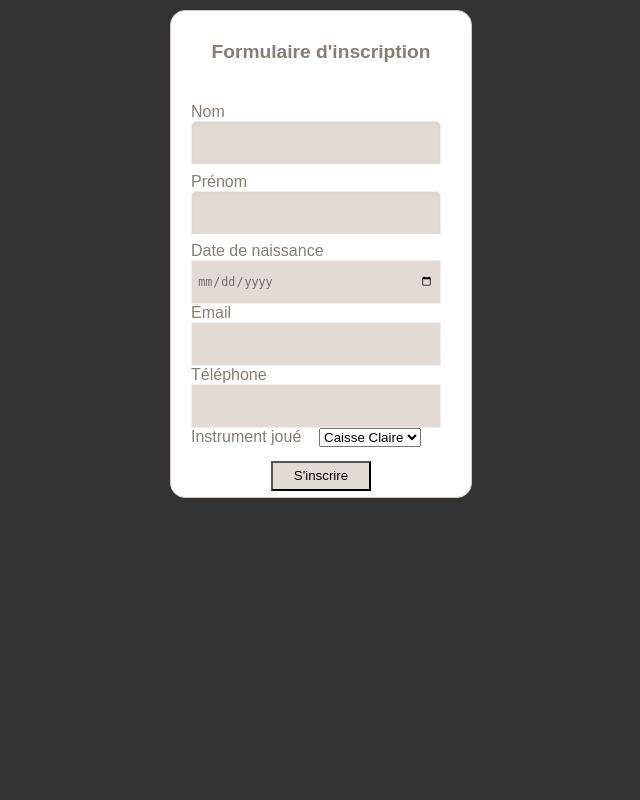
After one commit to VTanchereau/projetAssoMusique, a PHP site: page /view/subscribe.html in a window 1280 px wide. The commit adds this page. Shown: the whole page, without its empty margins (319-959 px from the left). Run offline with PHP 8.4, Linux system fonts and the light colour scheme; some web fonts are replaced.

Commit message:
modification des noms en anglais seconnecter=login, modif' css des form et création du form d'inscription nommé subscribe

```diff
--- a/bagad/assets/css/seconnecter.css
+++ b/bagad/assets/css/login.css
@@ -13,7 +13,7 @@ body {
 	background: #333;
 	padding: 10px;
 	font-family: 'Andika', sans-serif;
-	color: #b8a7a7;
+	color: #877d73;
 }
 
 h1 {
@@ -23,10 +23,7 @@ h1 {
 	padding-bottom: 10px;
 }
 
-h1 span {
-	color: #379413;
-	font-size: 1.3em;
-}
+
 
 #error_connection {
 	text-align: center;
@@ -34,7 +31,7 @@ h1 span {
 	margin-bottom: 1em;
 }
 
-#login {
+.main_form{
 	width: 260px;
 	padding: 30px 20px 20px 20px;
 	background: #fff;
@@ -60,14 +57,14 @@ h1 span {
 	color: #d3c7c3;
 }
 
-#loginform {
+.form_perso {
 	padding: 30px 0px 0px 0px;
 }
 
 input {
 	display: block;
 	border: none;
-	background: #eeeeee;
+	background-color: #e2dbd3;
 	width: 96%;
 	padding: 5% 2%;
 	font-size: 0.9em;
@@ -82,13 +79,13 @@ input[type="text"] {
 	-ms-box-shadow: inset 0 2px 8px -6px #bcb4ad;
 	-o-box-shadow: inset 0 2px 8px -6px #bcb4ad;
 	box-shadow: inset 0 2px 8px -6px #bcb4ad;
-	background: #e2dbd3;
+
 	border-bottom: none;
 	margin-bottom: 0.6em;
 }
 
 input[type="password"] {
-	background-color: #e2dbd3;
+
 	border-radius: 0px 0px 5px 5px;
 	box-shadow: 0px 0px 2px #efefeb;
 	border-top: none;
@@ -176,13 +173,23 @@ input[type="submit"]:active {
 	left: 14px;
 }
 
-.btn {
+.btn_form {
+	display: block;
+    position: relative;
+	top: 1em;
+    margin-left: auto;
+    margin-right: auto;
 	height: 30px;
+	width: 100px;
 	background: #e2dbd3;
 	text-decoration: none;
 }
 
-.btn:hover {
+.btn_form:hover {
 	background: #ccc5be;
 	text-decoration: none;
 }
+
+#instrument{
+	margin-left: 1em;
+}
--- /dev/null
+++ b/bagad/view/subscribe.html
@@ -0,0 +1,33 @@
+<!Doctype>
+<html lang="fr">
+
+	<head>
+		<link rel="stylesheet" href="../assets/css/login.css">
+		  <link rel="stylesheet" href="https://maxcdn.bootstrapcdn.com/font-awesome/4.7.0/css/font-awesome.min.css">
+	</head>
+
+
+	<body>
+		<main class="main_form">
+
+			<h1>Formulaire d'inscription</h1>
+			<form class="form_perso" method="post" action="">
+				<label for="famillyName">Nom </label>
+				<input type="text" name="famillyName" id="famillyName" required />
+				<label for="firstName">Prénom </label><input type="text" name="firstName" id="firstName" required />
+				<label for="birthday">Date de naissance</label><input type ="date" name="birthday" id="birhtday" required/>
+				<label for="email">Email</label><input type="email" name="email" id="email" required/>
+				<label for="phone">Téléphone</label><input type="tel" name="phone" id="phone" required/>
+				<label for="instrument">Instrument joué </label>
+				<select name="instrument" id="instrument">
+				   <option value="caisseclaire">Caisse Claire</option>
+				   <option value="saxophone">Saxophone</option>
+				   <option value="flute">Flûte</option>
+				</select>
+				<button class="btn_form" value="subscribe">S'inscrire</button>
+
+			</form>
+		</main>
+	</body>
+
+</html>
```
Also changed, not shown: bagad/view/login.html (renamed from bagad/view/seconnecter.html, +4 -6 lines).
